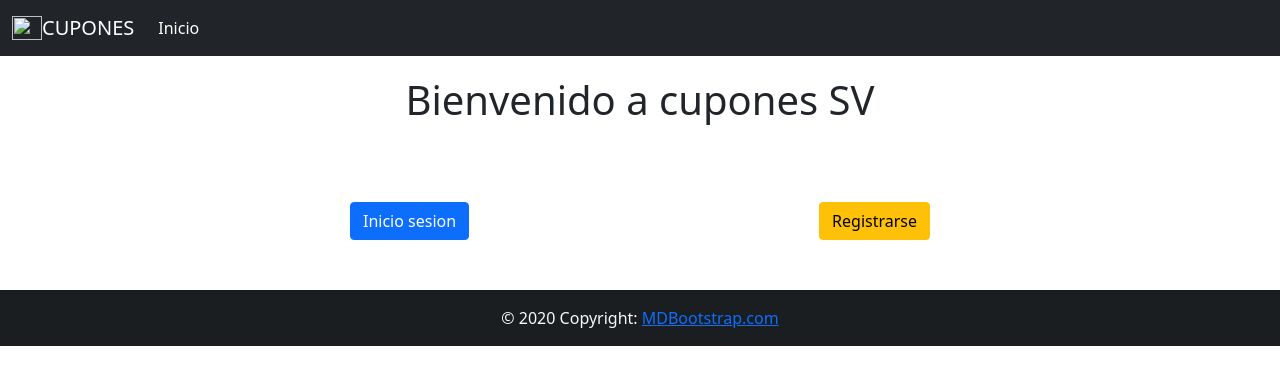
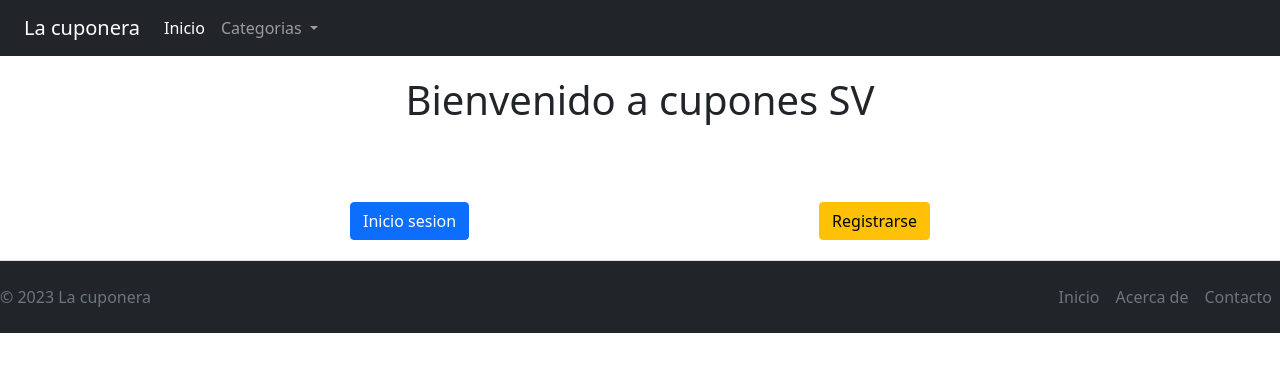
Before and after one commit to VReyna7/Dss_catedra, a PHP site: page /DSS/ in a window 1280 px wide. Shown: the top 385 px of the page. Run offline with PHP 8.4, Linux system fonts and the light colour scheme.

Commit message:
Update templates
Update templates

```diff
--- a/views/templates/footer.php
+++ b/views/templates/footer.php
@@ -1,8 +1,16 @@
-<footer class="bg-dark text-center text-light footer">
-  <!-- Copyright -->
-  <div class="text-center p-3" style="background-color: rgba(0, 0, 0, 0.2);">
-    <label class='text-light'>© 2020 Copyright: <label>
-    <a class="text-text-light" href="https://mdbootstrap.com/">MDBootstrap.com</a>
-  </div>
-  <!-- Copyright -->
-</footer>
+
+<footer class="d-flex flex-wrap justify-content-between align-items-center py-3 border-top bg-dark" style="bottom: 0; width: 100%;" id="sticky-footer">
+
+<p class="col-md-4 mb-0 text-muted">&copy; 2023 La cuponera</p>
+
+    <a href="/" class="col-md-4 d-flex align-items-center justify-content-center mb-3 mb-md-0 me-md-auto link-dark text-decoration-none">
+      <svg class="bi me-2" width="40" height="32"><use xlink:href="#bootstrap"/></svg>
+    </a>
+
+    <ul class="nav col-md-4 justify-content-end ">
+      <li class="nav-item"><a href="#" class="nav-link px-2 text-muted">Inicio</a></li>
+      <li class="nav-item"><a href="#" class="nav-link px-2 text-muted">Acerca de</a></li>
+      <li class="nav-item"><a href="#" class="nav-link px-2 text-muted">Contacto</a></li>
+    </ul>
+
+  </footer>
--- a/views/templates/header.php
+++ b/views/templates/header.php
@@ -1,14 +1,20 @@
 <header class='header'>
+<link rel="stylesheet" href="https://fonts.googleapis.com/css2?family=Material+Symbols+Outlined:opsz,wght,FILL,GRAD@48,500,1,-25" />
 <nav class="navbar navbar-expand-lg navbar-dark bg-dark">
-  <div class="container-fluid">
-  <img src="" alt="" width="30" height="24" class="d-inline-block align-text-top">
-    <a class="navbar-brand" href="#">CUPONES</a>
-    <button class="navbar-toggler" type="button" data-bs-toggle="collapse" data-bs-target="#navbarNav" aria-controls="navbarNav" aria-expanded="false" aria-label="Toggle navigation">
+
+
+<span class="material-symbols-outlined">
+local_activity
+</span>
+
+  <a class="navbar-brand" href="#">La cuponera</a>
+  <button class="navbar-toggler" type="button" data-toggle="collapse" data-target="#navbarSupportedContent" aria-controls="navbarSupportedContent" aria-expanded="false" aria-label="Toggle navigation">
     <span class="navbar-toggler-icon"></span>
   </button>
-    <div class="collapse navbar-collapse" id="navbarNav">
-      <ul class="navbar-nav">
-        <li class="nav-item">
+
+  <div class="collapse navbar-collapse" id="navbarSupportedContent">
+    <ul class="navbar-nav mr-auto">
+      <li class="nav-item active">
         <a class="nav-link active" aria-current="page" href="<?php echo constant('URL');?>Main">Inicio</a>
       </li>
       <!--<li class="nav-item">
@@ -17,6 +23,19 @@
         <li class="nav-item">
           <a class="nav-link" href="<?php echo constant('URL')?>Consulta;">Consulta</a>
         </li>-->
+      <li class="nav-item dropdown">
+        <a class="nav-link dropdown-toggle"  href="#" id="navbarDropdown" role="button" data-toggle="dropdown" aria-haspopup="true" aria-expanded="false">Categorias
+        </a>
+        <div class="dropdown-menu bg-dark" aria-labelledby="navbarDropdown">
+          <a class="dropdown-item" href="../dashboard/cuponesCategoria.php">Hogar</a>
+          <a class="dropdown-item" href="#">Restaurantes</a>
+          <a class="dropdown-item" href="#">Salud</a>
+          <a class="dropdown-item" href="#">Belleza</a>
+          <a class="dropdown-item" href="#">Vacaciones</a>
+          <a class="dropdown-item" href="#">Tecnologia</a>
+          <a class="dropdown-item" href="#">Diversion</a>
+        </div>
+      </li>
       <?php
           if($opcionesLogeado){
             echo '<li class="nav-item">
@@ -25,7 +44,15 @@
           }
         ?>
     </ul>
-    </div>
+
   </div>
 </nav>
+
+
+
+
+
+
+
+
 <header>
```
Lines whose indentation alone changed are shown as unchanged.
